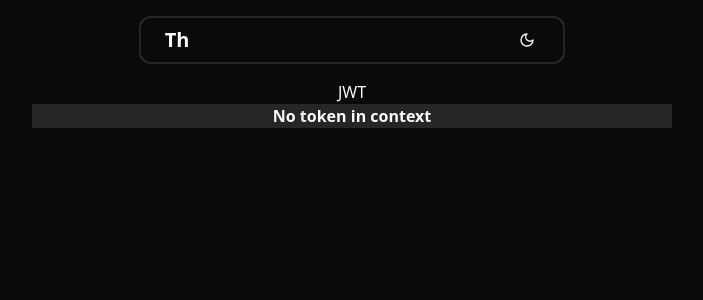
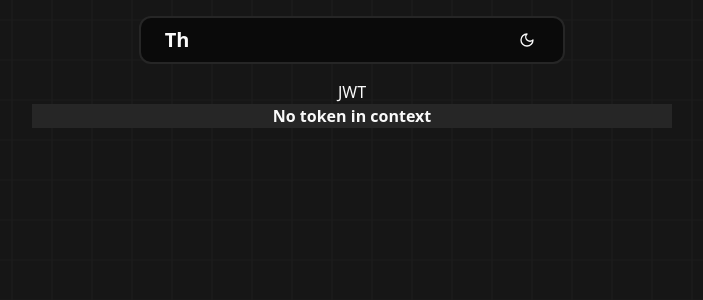
Before and after one commit to Tholkappiar/Blog, a React (Vite) app in the folder frontEnd/: page / in a window 1280 px wide. Shown: the top 300 px of the page, without its empty margins (288-991 px from the left). Built offline with nearby package versions, Linux system fonts and the light colour scheme; a web font is replaced by a local one; what @tiptap/extension-color would draw is missing.

Commit message:
fix: editor, background

```diff
--- a/frontEnd/src/App.tsx
+++ b/frontEnd/src/App.tsx
@@ -15,7 +15,7 @@
 
 function App() {
     return (
-        <ThemeProvider defaultTheme="dark" storageKey="vite-ui-theme">
+        <ThemeProvider defaultTheme="dark" storageKey="theme">
             <AppContent />
         </ThemeProvider>
     );
--- a/frontEnd/src/components/BlogCard.tsx
+++ b/frontEnd/src/components/BlogCard.tsx
@@ -15,9 +15,9 @@
         <div className="group">
             <article
                 key={id}
-                className="rounded-lg p-3 mb-8 border border-border transition-none relative group-hover:border-card-foreground"
+                className="rounded-lg p-3 mb-8 border border-gray-300 dark:border-gray-500 transition-none relative group-hover:border-card-foreground"
             >
-                <Link to={`/blog/${id}`}>
+                <Link to={`/blog/${id}`} className="transition-colors">
                     <h2 className="text-xl w-11/12 text-foreground mb-2 group-hover:underline underline-offset-4">
                         {title}
                     </h2>
--- a/frontEnd/src/components/Header.tsx
+++ b/frontEnd/src/components/Header.tsx
@@ -54,7 +54,6 @@
     }
 
     return (
-        <div className="bg-background">
         <div
             className={`border-2 border-border flex justify-between py-1 px-4 items-center w-3/4 md:1/2 lg:w-1/3 mx-auto rounded-xl my-4 bg-background`}
         >
@@ -75,7 +74,6 @@
                 <ThemeToggle />
             </div>
         </div>
-        </div>
     );
 };
 
--- a/frontEnd/src/components/Layout.tsx
+++ b/frontEnd/src/components/Layout.tsx
@@ -3,7 +3,7 @@
 
 const Layout = () => {
     return (
-        <main className="min-h-screen flex flex-col">
+        <main className="min-h-screen flex flex-col bg-light-grid dark:bg-dark-grid bg-repeat bg-[length:40px_40px]">
             <Header />
             <section className="flex-1 flex flex-col">
                 <Outlet />
--- a/frontEnd/src/components/ThemeToggle.tsx
+++ b/frontEnd/src/components/ThemeToggle.tsx
@@ -15,7 +15,11 @@
     return (
         <DropdownMenu>
             <DropdownMenuTrigger asChild>
-                <Button variant="ghost" size="sm">
+                <Button
+                    variant="ghost"
+                    size="sm"
+                    className="focus-visible:ring-offset-0 focus-visible:ring-0"
+                >
                     <Sun className="h-[1.2rem] text-foreground w-[1.2rem] rotate-0 scale-100 transition-all dark:-rotate-90 dark:scale-0" />
                     <Moon className="absolute text-foreground h-[1.2rem] w-[1.2rem] rotate-90 scale-0 transition-all dark:rotate-0 dark:scale-100" />
                     <span className="sr-only">Toggle theme</span>
--- a/frontEnd/src/context/ThemeProvider.tsx
+++ b/frontEnd/src/context/ThemeProvider.tsx
@@ -23,7 +23,7 @@
 export function ThemeProvider({
     children,
     defaultTheme = "system",
-    storageKey = "vite-ui-theme",
+    storageKey = "theme",
     ...props
 }: ThemeProviderProps) {
     const [theme, setTheme] = useState<Theme>(
--- a/frontEnd/src/pages/EditorPage.tsx
+++ b/frontEnd/src/pages/EditorPage.tsx
@@ -102,12 +102,14 @@
         };
     }, []);
 
+    const [flag, setFlag] = useState(true);
     useEffect(() => {
-        if (editor && editorState.post) {
+        if (flag && editor && editorState.post) {
             editor.commands.setContent(JSON.parse(editorState.post));
             console.log("expensive");
+            setFlag(false);
         }
-    }, [editor, editorState.post]);
+    }, [editor, editorState.post, flag]);
 
     return (
         <EditorProviderContext>
--- a/frontEnd/tailwind.config.js
+++ b/frontEnd/tailwind.config.js
@@ -51,6 +51,10 @@
                     5: "hsl(var(--chart-5))",
                 },
             },
+            backgroundImage: {
+                "dark-grid": "url('/src/assets/svgs/darkGrid.svg')",
+                "light-grid": "url('/src/assets/svgs/lightGrid.svg')",
+            },
         },
     },
     plugins: [require("tailwindcss-animate")],
```
Also changed, not shown: frontEnd/src/assets/svgs/darkGrid.svg (added), frontEnd/src/assets/svgs/lightGrid.svg (added). Lines whose indentation alone changed are shown as unchanged.
